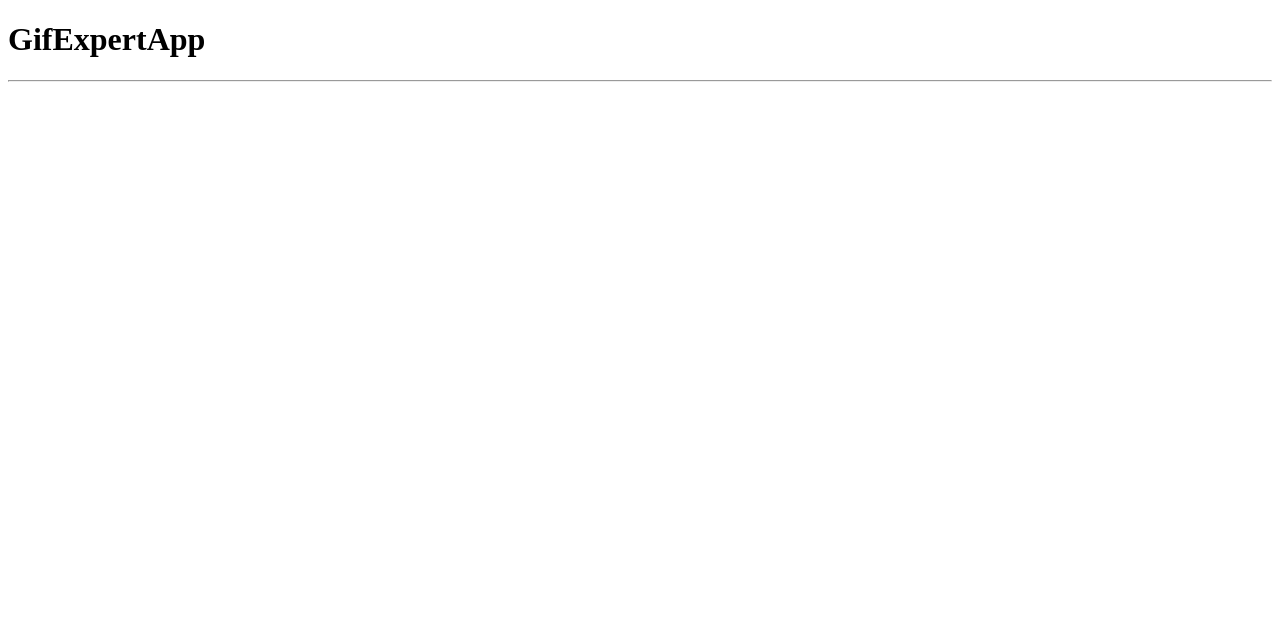
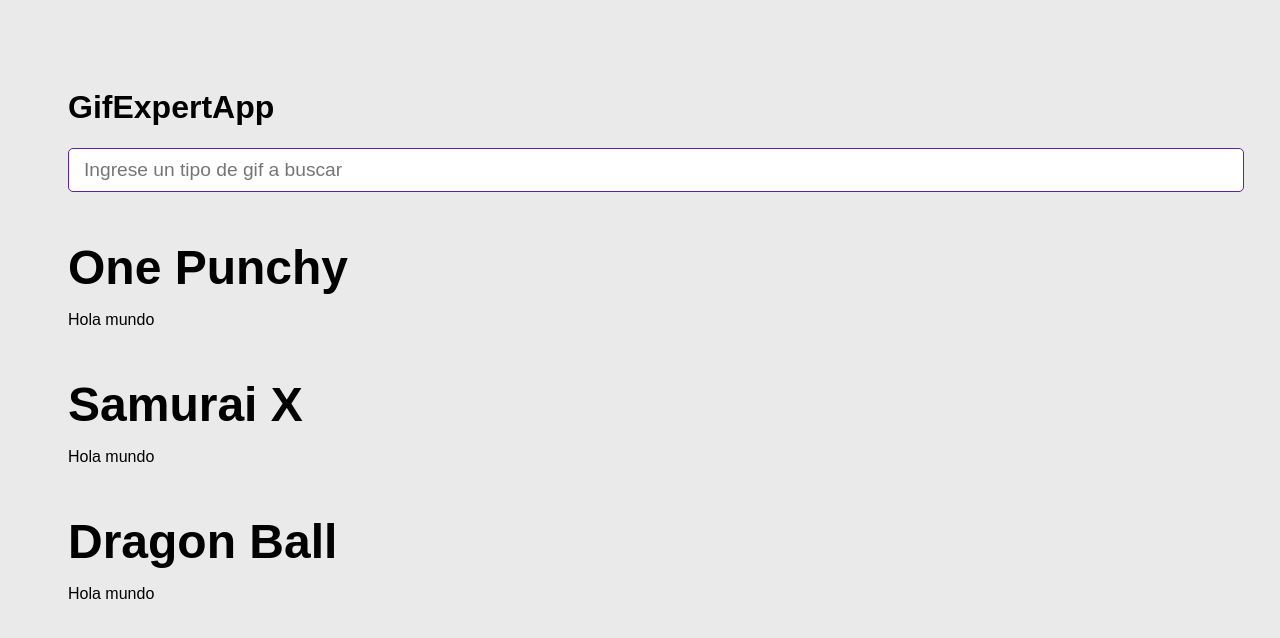
Before and after one commit to matiasagbenitez/gif-expert-app, a React (Vite) app: page / in a window 1280 px wide. Shown: the top 638 px of the page. Built offline with nearby package versions, Linux system fonts and the light colour scheme.

Commit message:
Preparación de componentes principales

```diff
--- a/index.html
+++ b/index.html
@@ -4,7 +4,7 @@
     <meta charset="UTF-8" />
     <link rel="icon" type="image/svg+xml" href="/vite.svg" />
     <meta name="viewport" content="width=device-width, initial-scale=1.0" />
-    <title>Vite + React</title>
+    <title>GifExpertApp</title>
   </head>
   <body>
     <div id="root"></div>
--- a/src/GifExpertApp.jsx
+++ b/src/GifExpertApp.jsx
@@ -1,8 +1,28 @@
+import { useState } from "react";
+import { AddCategory } from "./components/AddCategory";
+import { GifGrid } from "./components/GifGrid";
+
 export const GifExpertApp = () => {
+  const [categories, setCategories] = useState([
+    "One Punchy",
+    "Samurai X",
+    "Dragon Ball",
+  ]);
+
+  const onAddCategory = (newCategory) => {
+    if (categories.includes(newCategory.toLowerCase())) return;
+    setCategories([...categories, newCategory]);
+  };
+
   return (
     <>
-        <h1>GifExpertApp</h1>
-        <hr />
+      <h1>GifExpertApp</h1>
+
+      <AddCategory onNewCategory={(value) => onAddCategory(value)} />
+
+      {categories.map((category) => {
+        return <GifGrid key={category} category={category} />;
+      })}
     </>
-  )
-}
+  );
+};
--- /dev/null
+++ b/src/components/AddCategory.jsx
@@ -0,0 +1,24 @@
+import { useState } from 'react';
+
+export const AddCategory = ({ onNewCategory }) => {
+  const [inputValue, setInputValue] = useState('');
+
+  const onInputChange = ({ target }) => setInputValue(target.value);
+
+  const onFormSubmit = (e) => {
+    e.preventDefault();
+    inputValue.trim() == 0 ? null : onNewCategory(inputValue);
+    setInputValue('');
+  };
+
+  return (
+    <form onSubmit={onFormSubmit}>
+      <input
+        type="text"
+        placeholder="Ingrese un tipo de gif a buscar"
+        value={inputValue}
+        onChange={onInputChange}
+      />
+    </form>
+  );
+};
--- /dev/null
+++ b/src/components/GifGrid.jsx
@@ -0,0 +1,8 @@
+export const GifGrid = ({category}) => {
+  return (
+    <>
+        <h3>{category}</h3>
+        <p>Hola mundo</p>
+    </>
+  )
+}
--- a/src/main.jsx
+++ b/src/main.jsx
@@ -1,6 +1,7 @@
 import React from 'react';
 import ReactDOM from 'react-dom/client';
 import { GifExpertApp } from './GifExpertApp';
+import './styles.css';
 
 ReactDOM.createRoot(document.getElementById('root')).render(
   <React.StrictMode>
--- /dev/null
+++ b/src/styles.css
@@ -0,0 +1,63 @@
+* {
+    font-family: Arial, Helvetica, sans-serif;
+    background-color: rgb(234, 234, 234);
+  }
+
+  body {
+    padding: 60px;
+  }
+
+  input {
+    background-color: white;
+    border-radius: 5px;
+    border: 1px solid rgb(97, 32, 158);
+    color: black;
+    font-size: 1.2rem;
+    outline: none;
+    padding: 10px 15px;
+    width: 100%;
+  }
+
+  h2 {
+    font-size: 1.5rem;
+  }
+
+  h3 {
+    font-size: 3rem;
+    margin-bottom: 5px;
+  }
+
+  .card-grid {
+    display: flex;
+    flex-direction: row;
+    flex-wrap: wrap;
+    justify-content: center;
+  }
+
+  .card {
+    align-content: center;
+    align-items: center;
+    background-color: white;
+    border-radius: 10px;
+    box-shadow: 0px 3px 5px rgba(0, 0, 0, 0.03);
+    display: flex;
+    flex-direction: column;
+    height: 0%;
+    justify-content: center;
+    margin-bottom: 20px;
+    margin-right: 20px;
+    overflow: hidden;
+  }
+
+  .card p {
+    background-color: white;
+    flex: 1;
+    font-size: 1.5rem;
+    margin-top: 5px;
+    padding: 5px 20px 0px 20px;
+    text-align: center;
+  }
+
+  .card img {
+    width: 100%;
+  }
```
